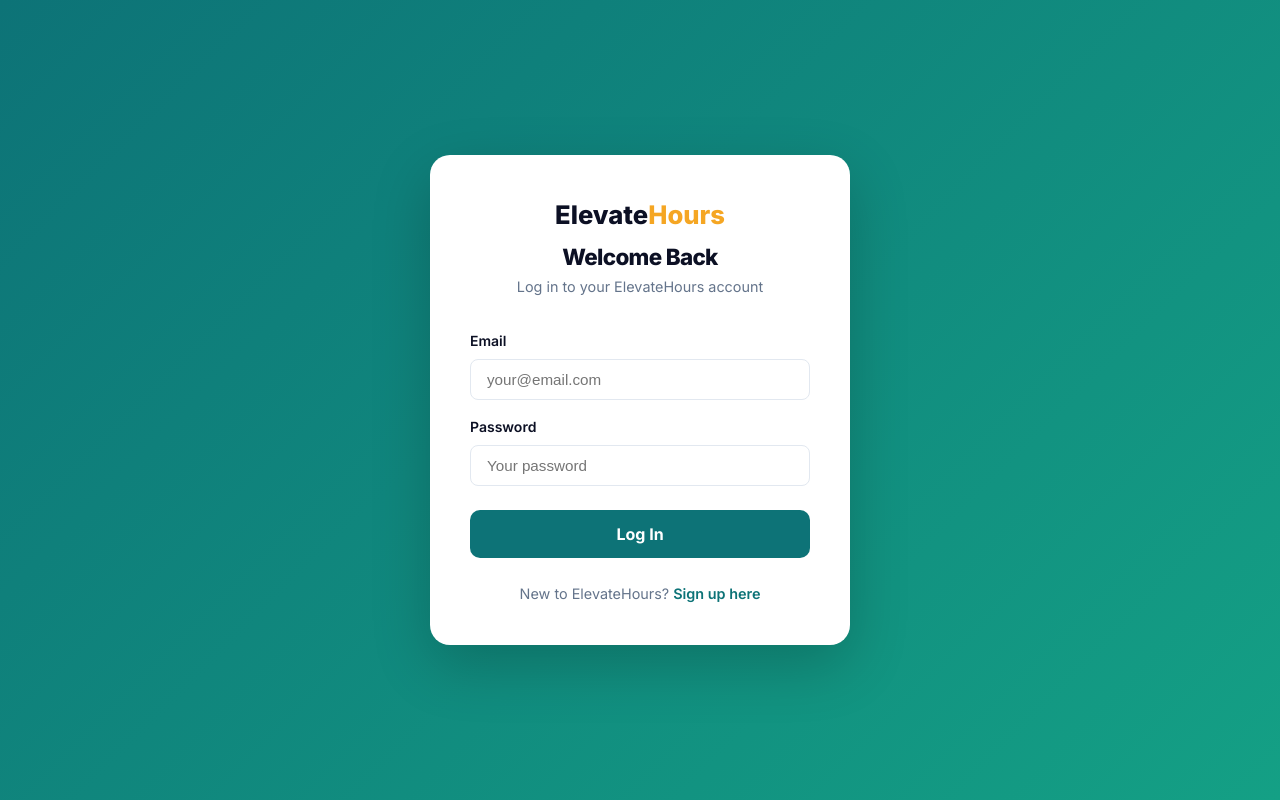
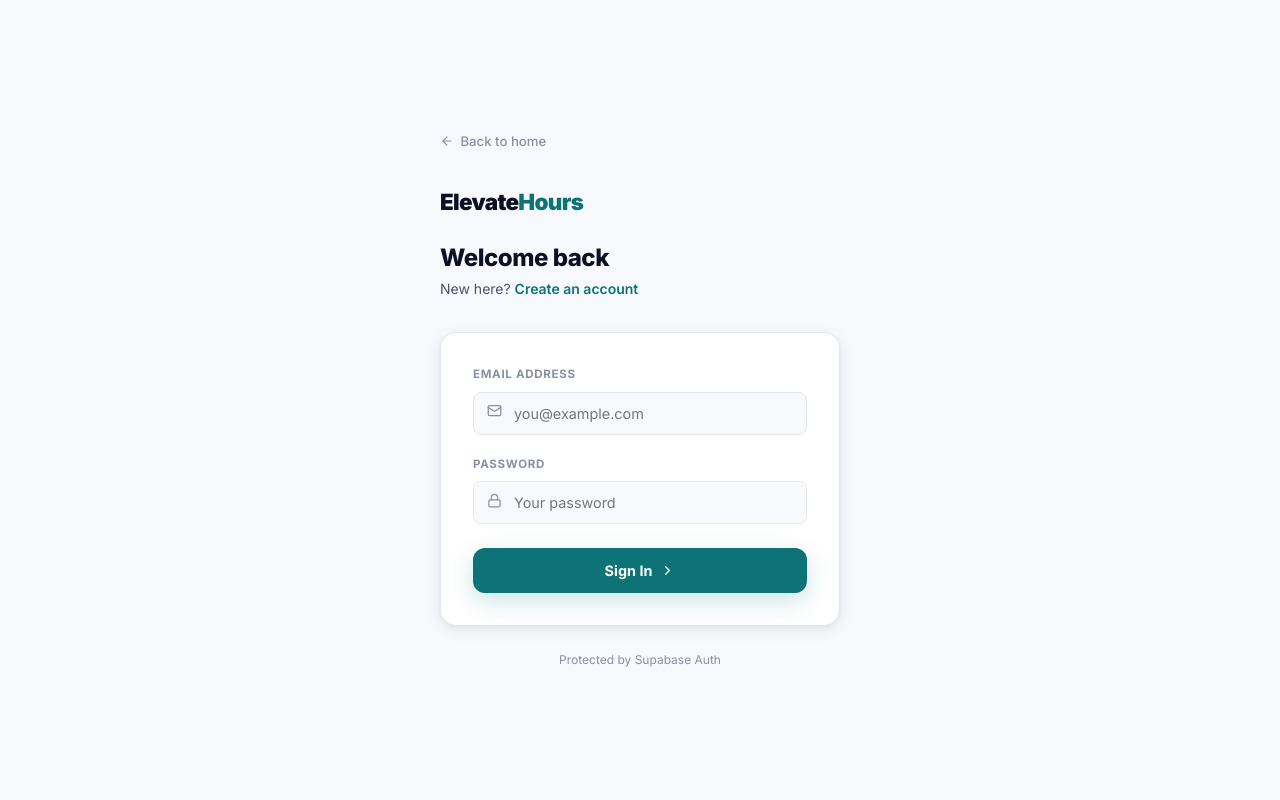
Before and after one commit to Ja-b-ir/ElevateHours, a Next.js app: page /auth/login in a window 1280 px wide. Built offline with nearby package versions, Linux system fonts and the light colour scheme; no server answers.

Commit message:
Update page.js

```diff
--- a/src/app/auth/login/page.js
+++ b/src/app/auth/login/page.js
@@ -1,10 +1,9 @@
 'use client'
 import { useState } from 'react'
-import { useRouter } from 'next/navigation'
 import { supabase } from '@/lib/supabase'
+import { Mail, Lock, ChevronRight, ArrowLeft } from 'lucide-react'
 
 export default function LoginPage() {
-  const router = useRouter()
   const [form, setForm] = useState({ email: '', password: '' })
   const [error, setError] = useState('')
   const [loading, setLoading] = useState(false)
@@ -19,8 +18,12 @@ export default function LoginPage() {
         password: form.password
       })
       if (error) throw error
-      if (data?.user) {
-        window.location.href = '/dashboard'
+      if (data?.session) {
+        await supabase.auth.setSession({
+          access_token: data.session.access_token,
+          refresh_token: data.session.refresh_token
+        })
+        window.location.replace('/dashboard')
       } else {
         setError('Login failed. Please try again.')
       }
@@ -32,57 +35,86 @@ export default function LoginPage() {
   }
 
   return (
-    <div style={{
-      minHeight: '100vh', background: 'linear-gradient(135deg, #0D7377 0%, #14A085 100%)',
-      display: 'flex', alignItems: 'center', justifyContent: 'center', padding: '2rem'
-    }}>
-      <div style={{
-        background: 'white', borderRadius: 20, padding: '2.5rem',
-        width: '100%', maxWidth: 420, boxShadow: '0 20px 60px rgba(0,0,0,0.2)'
-      }}>
-        <div style={{ textAlign: 'center', marginBottom: '2rem' }}>
-          <div style={{ fontWeight: 800, fontSize: '1.6rem', marginBottom: '0.5rem' }}>
-            Elevate<span style={{ color: '#F5A623' }}>Hours</span>
+    <div style={{ minHeight: '100vh', background: 'var(--bg)', display: 'flex', alignItems: 'center', justifyContent: 'center', padding: '1.5rem', fontFamily: 'Inter, sans-serif' }}>
+      <div style={{ width: '100%', maxWidth: 400 }}>
+        <a href="/" style={{ display: 'inline-flex', alignItems: 'center', gap: '0.4rem', color: 'var(--text-3)', fontSize: '0.825rem', fontWeight: 500, marginBottom: '2rem', textDecoration: 'none' }}>
+          <ArrowLeft size={14} /> Back to home
+        </a>
+
+        <div style={{ marginBottom: '2rem' }}>
+          <div style={{ fontWeight: 900, fontSize: '1.4rem', letterSpacing: '-0.03em', marginBottom: '1.5rem' }}>
+            Elevate<span style={{ color: 'var(--brand)' }}>Hours</span>
           </div>
-          <h1 style={{ fontSize: '1.4rem', fontWeight: 800, marginBottom: '0.3rem' }}>Welcome Back</h1>
-          <p style={{ color: '#64748b', fontSize: '0.9rem' }}>Log in to your ElevateHours account</p>
+          <h1 style={{ fontSize: '1.5rem', fontWeight: 800, letterSpacing: '-0.02em', marginBottom: '0.4rem', color: 'var(--text)' }}>Welcome back</h1>
+          <p style={{ color: 'var(--text-2)', fontSize: '0.875rem' }}>
+            New here? <a href="/auth/signup" style={{ color: 'var(--brand)', fontWeight: 600 }}>Create an account</a>
+          </p>
         </div>
 
+        <div style={{ background: 'var(--surface)', border: '1px solid var(--border)', borderRadius: 'var(--radius-lg)', padding: '2rem', boxShadow: 'var(--shadow)' }}>
           <form onSubmit={handleSubmit}>
-          <div style={{ marginBottom: '1rem' }}>
-            <label style={{ display: 'block', fontWeight: 600, fontSize: '0.875rem', marginBottom: '0.4rem' }}>Email</label>
+            <div style={{ marginBottom: '1.25rem' }}>
+              <label style={{ display: 'block', fontSize: '0.72rem', fontWeight: 700, color: 'var(--text-3)', textTransform: 'uppercase', letterSpacing: '0.06em', marginBottom: '0.5rem' }}>
+                Email Address
+              </label>
+              <div style={{ position: 'relative' }}>
+                <div style={{ position: 'absolute', left: '0.875rem', top: '50%', transform: 'translateY(-50%)', color: 'var(--text-3)', pointerEvents: 'none' }}>
+                  <Mail size={15} />
+                </div>
                 <input
-              type="email" required placeholder="your@email.com"
+                  type="email" required placeholder="you@example.com"
                   value={form.email}
                   onChange={e => setForm({ ...form, email: e.target.value })}
-              style={{ width: '100%', padding: '0.7rem 1rem', border: '1.5px solid #e2e8f0', borderRadius: 8, fontSize: '0.95rem', outline: 'none' }}
+                  style={{ width: '100%', padding: '0.75rem 1rem 0.75rem 2.5rem', background: 'var(--surface-2)', border: '1.5px solid var(--border)', borderRadius: 'var(--radius-sm)', color: 'var(--text)', fontSize: '0.9rem', outline: 'none', fontFamily: 'inherit' }}
+                  onFocus={e => e.target.style.borderColor = 'var(--brand)'}
+                  onBlur={e => e.target.style.borderColor = 'var(--border)'}
                 />
               </div>
+            </div>
+
             <div style={{ marginBottom: '1.5rem' }}>
-            <label style={{ display: 'block', fontWeight: 600, fontSize: '0.875rem', marginBottom: '0.4rem' }}>Password</label>
+              <label style={{ display: 'block', fontSize: '0.72rem', fontWeight: 700, color: 'var(--text-3)', textTransform: 'uppercase', letterSpacing: '0.06em', marginBottom: '0.5rem' }}>
+                Password
+              </label>
+              <div style={{ position: 'relative' }}>
+                <div style={{ position: 'absolute', left: '0.875rem', top: '50%', transform: 'translateY(-50%)', color: 'var(--text-3)', pointerEvents: 'none' }}>
+                  <Lock size={15} />
+                </div>
                 <input
                   type="password" required placeholder="Your password"
                   value={form.password}
                   onChange={e => setForm({ ...form, password: e.target.value })}
-              style={{ width: '100%', padding: '0.7rem 1rem', border: '1.5px solid #e2e8f0', borderRadius: 8, fontSize: '0.95rem', outline: 'none' }}
+                  style={{ width: '100%', padding: '0.75rem 1rem 0.75rem 2.5rem', background: 'var(--surface-2)', border: '1.5px solid var(--border)', borderRadius: 'var(--radius-sm)', color: 'var(--text)', fontSize: '0.9rem', outline: 'none', fontFamily: 'inherit' }}
+                  onFocus={e => e.target.style.borderColor = 'var(--brand)'}
+                  onBlur={e => e.target.style.borderColor = 'var(--border)'}
                 />
               </div>
+            </div>
 
-          {error && <div style={{ color: '#ef4444', fontSize: '0.875rem', marginBottom: '1rem', background: '#fee2e2', padding: '0.75rem', borderRadius: 8 }}>{error}</div>}
+            {error && (
+              <div style={{ background: 'var(--red-light)', color: 'var(--red)', border: '1px solid var(--red)', borderRadius: 'var(--radius-sm)', padding: '0.75rem 1rem', fontSize: '0.825rem', marginBottom: '1rem', fontWeight: 500 }}>
+                {error}
+              </div>
+            )}
 
             <button type="submit" disabled={loading} style={{
-            width: '100%', padding: '0.85rem', background: '#0D7377',
-            color: 'white', border: 'none', borderRadius: 10, fontWeight: 700,
-            fontSize: '1rem', cursor: loading ? 'not-allowed' : 'pointer',
-            opacity: loading ? 0.7 : 1
+              width: '100%', padding: '0.875rem',
+              background: 'var(--brand)', color: 'white',
+              border: 'none', borderRadius: 'var(--radius)',
+              fontWeight: 700, fontSize: '0.9rem',
+              cursor: loading ? 'not-allowed' : 'pointer',
+              opacity: loading ? 0.7 : 1,
+              display: 'flex', alignItems: 'center', justifyContent: 'center', gap: '0.5rem',
+              fontFamily: 'inherit', boxShadow: 'var(--shadow-brand)'
             }}>
-            {loading ? 'Logging in...' : 'Log In'}
+              {loading ? 'Signing in...' : 'Sign In'}
+              {!loading && <ChevronRight size={15} />}
             </button>
           </form>
+        </div>
 
-        <p style={{ textAlign: 'center', marginTop: '1.5rem', color: '#64748b', fontSize: '0.9rem' }}>
-          New to ElevateHours?{' '}
-          <a href="/auth/signup" style={{ color: '#0D7377', fontWeight: 600 }}>Sign up here</a>
+        <p style={{ textAlign: 'center', marginTop: '1.5rem', fontSize: '0.75rem', color: 'var(--text-3)' }}>
+          Protected by Supabase Auth
         </p>
       </div>
     </div>
```
Lines whose indentation alone changed are shown as unchanged.
